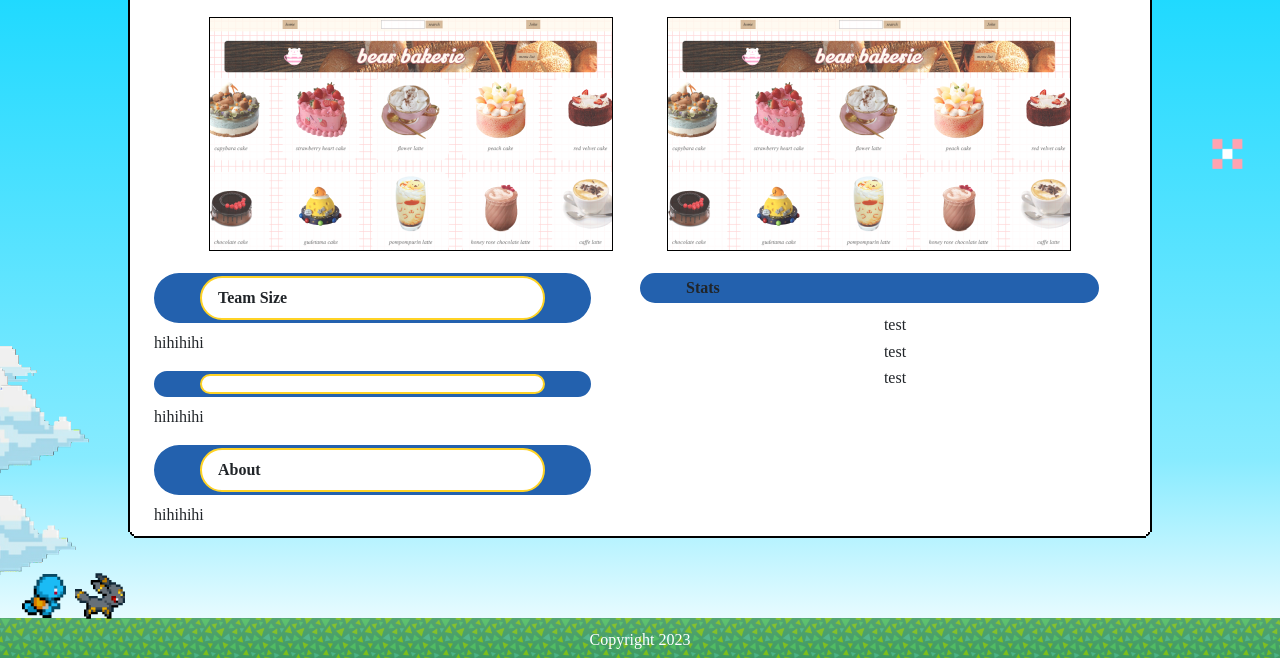
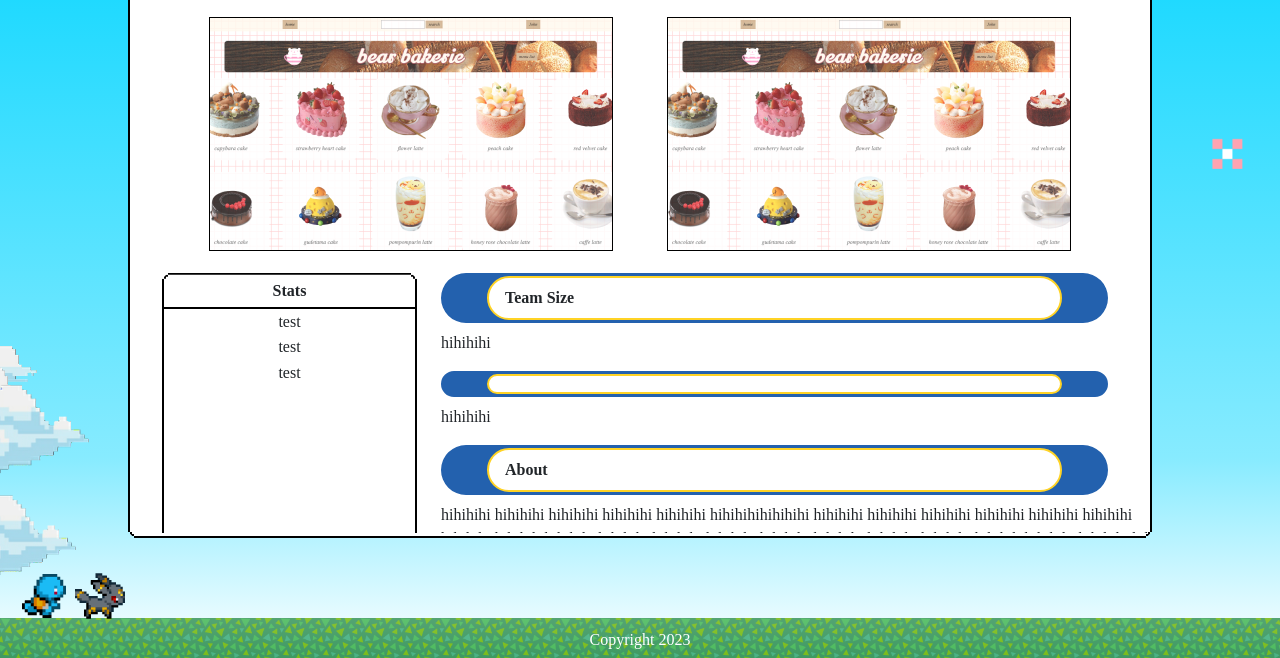
Before and after one commit to ryanvanle/personal-website-8bit, a website: page index.html in a window 1280 px wide. Shown: the part 142-800 px from the top of the page. Drawn offline with nearby package versions, Linux system fonts and the light colour scheme; a web font is replaced by a local one.

Commit message:
got overflow working

```diff
--- a/index.html
+++ b/index.html
@@ -187,6 +187,15 @@
       </section>
 
       <section class="project-content">
+        <section id="project-stats" class="pixel-corners">
+          <h4>Stats</h4>
+          <ul>
+            <li>test</li>
+            <li>test</li>
+            <li>test</li>
+          </ul>
+        </section>
+
         <section class="project-main">
           <section class="project-section">
             <h4 class="project-sub-title">
@@ -209,19 +218,12 @@
               <span>About</span>
             </h4>
             <section>
-              hihihihi
+              hihihihi hihihihi hihihihi hihihihi hihihihi hihihihihihihihi hihihihi hihihihi               hihihihi hihihihi hihihihi hihihihi hihihihi hihihihihihihihi hihihihi hihihihi
+              hihihihi hihihihi hihihihi hihihihi hihihihi hihihihihihihihi hihihihi hihihihi
             </section>
           </section>
         </section>
 
-        <section class="project-stats">
-          <h4>Stats</h4>
-          <ul>
-            <li>test</li>
-            <li>test</li>
-            <li>test</li>
-          </ul>
-        </section>
       </section>
     </div>
 
--- a/index.js
+++ b/index.js
@@ -4,14 +4,8 @@
 
   const CHARACTERS = ["link.gif", "squirtle.gif", "umbreon.gif", "sonic.gif"];
 
-  /**
- * Add a function that will be called when the window is loaded.
- */
   window.addEventListener("load", init);
 
-  /**
- * CHANGE: Describe what your init function does here.
- */
   function init() {
     generateClouds();
     setInterval(function () { generateClouds(); }, 15000);
@@ -149,16 +143,6 @@
     });
   }
 
-  /**
- * Make sure to always add a descriptive comment above
- * every function detailing what it's purpose is
- * @param {variabletype} someVariable This is a description of someVariable, including, perhaps, preconditions.
- * @returns {returntype} A description of what this function is actually returning
- */
-  function exampleFunction2(someVariable) {
-    /* SOME CODE */
-    return something;
-  }
 
   /** ------------------------------ Helper Functions  ------------------------------ */
   /**
--- a/styles.css
+++ b/styles.css
@@ -674,18 +674,41 @@ h3 {
   width: 100%;
   display: flex;
   justify-content: space-evenly;
+  margin-left: 2rem;
+  margin-right: 2rem;
 }
 
-.project-main, .project-stats {
-  width: 50%;
+.project-main {
+  width: 75%;
 }
 
-.project-stats ul {
+#project-stats {
+  width: 25%;
+}
+
+
+#project-stats ul {
   display: flex;
   flex-direction: column;
   border: none;
 }
 
-.project-stats li {
+#project-stats li {
   border: none;
 }
+
+#project-stats h4 {
+  border: none;
+  background-color: #00000000;
+  text-align: center;
+  margin: 0;
+  border-radius: 0;
+  border-bottom: solid black 2px;
+  padding-top: 0.25rem;
+  padding-bottom: 0.25rem;
+}
+
+#project-details {
+  height:  calc(100% - 3.25rem);
+  overflow-y: scroll;
+}
```
